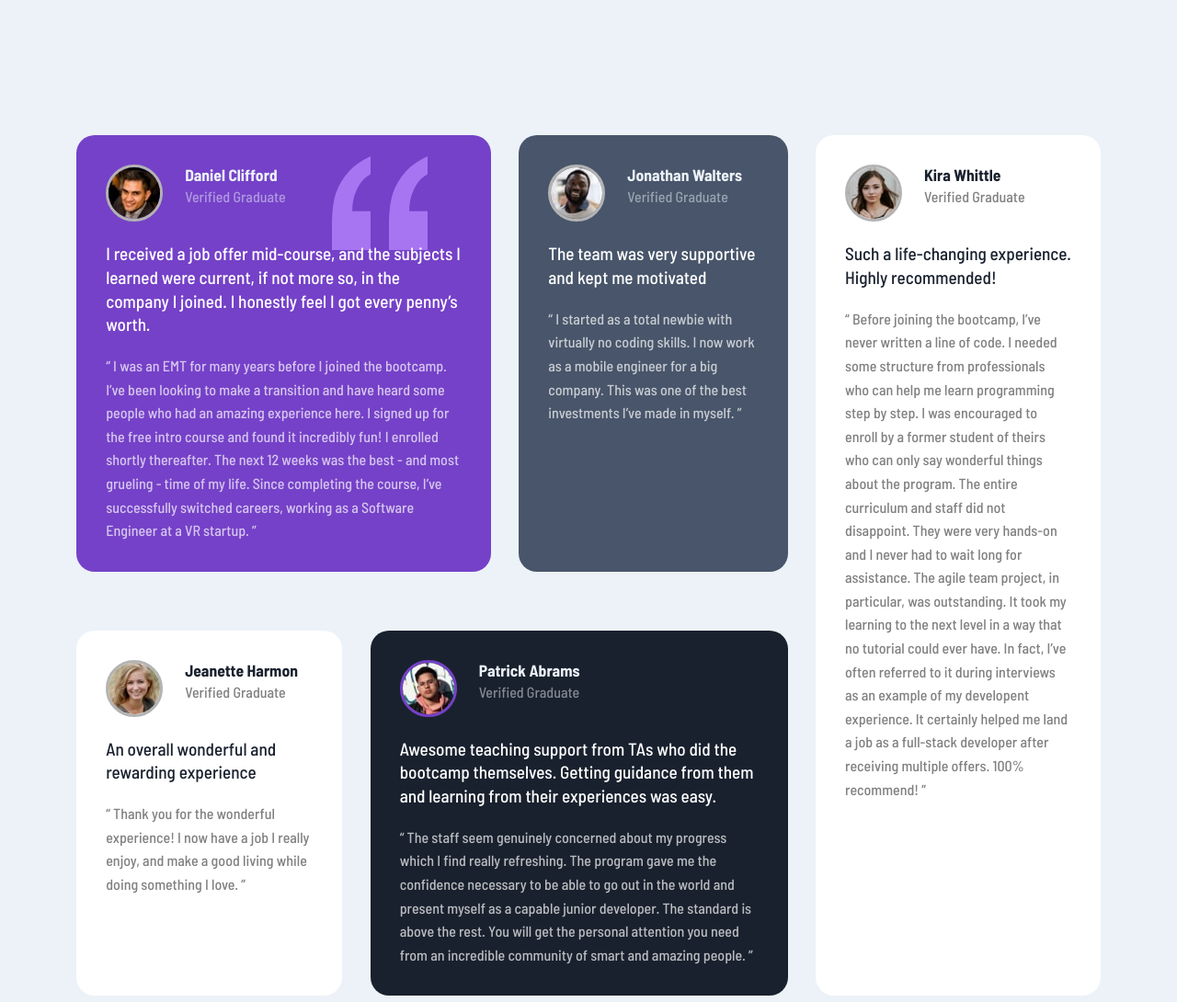
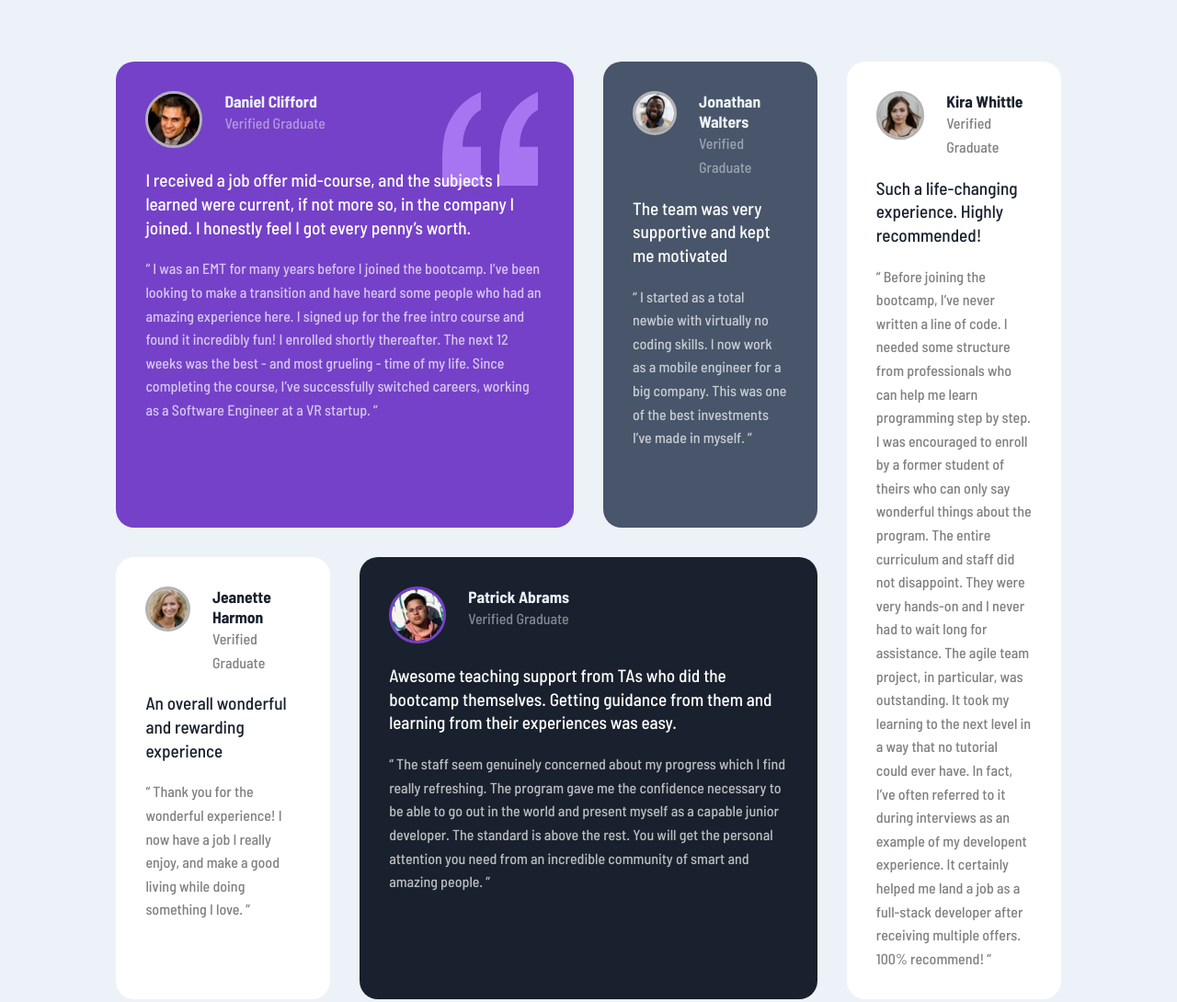
Before and after one commit to Nnenna-udefi/testimonials-grid, a plain HTML site: page index.html in a window 1280 px wide. Shown: the top 1090 px of the page at 92% size. Drawn offline with Linux system fonts and the light colour scheme.

Commit message:
Update styles.css

```diff
--- a/styles.css
+++ b/styles.css
@@ -31,7 +31,7 @@ p{
      background-color: hsl(263, 55%, 52%);
      color: #fff;
      background-image: url(images/bg-pattern-quotation.svg);
-     background-position: 80% 6%;
+     background-position: 90% 8%;
      background-size:auto;
     background-repeat: no-repeat;
  }
@@ -102,20 +102,43 @@ h1{
 
  @media screen and (min-width:900px){
      body{
-        padding: 6rem 0;
+        padding: 3rem;
      }
-     .section{
-         padding: 0;
+     section{
          margin: 0;
      }
 
      .container {
+         display: grid;
+         margin: 0 5% 0 5%;
+        padding: 1.2rem;
+        grid-template-columns: repeat(4, 1fr);
+        grid-template-rows: auto auto;
+        grid-column-gap: 2rem;
+        grid-row-gap: 2rem;
+    }
+
+    .badges1 {
+        grid-column: 1/3;
+    }
+
+    .badges5 {
+        grid-column: 4/5;
+        grid-row: 1/3;
+    }
+
+    .badges4 {
+        grid-column: 2/4;
+    }
+
+     /* another to write the grid code*/
+     /* .container {
         display: grid;
         margin: 0 5% 0 5%;
         padding: 1.2rem;
-        grid-template-areas: "first first second fifth"
-                            "third fourth fourth fifth";
-        grid-column-gap: 1.9rem;
+        grid-template-areas: "first first first second fifth"
+                            "third fourth fourth fourth fifth";
+        grid-column-gap: 2rem;
     }
     .badges1{
         grid-area: first;
@@ -131,6 +154,11 @@ h1{
     }
     .badges5{
         grid-area: fifth;
-    }
+    } */
 
  }
+ @media (min-width: 1400px) {
+    body {
+        padding: 10rem;
+    }
+}
```
